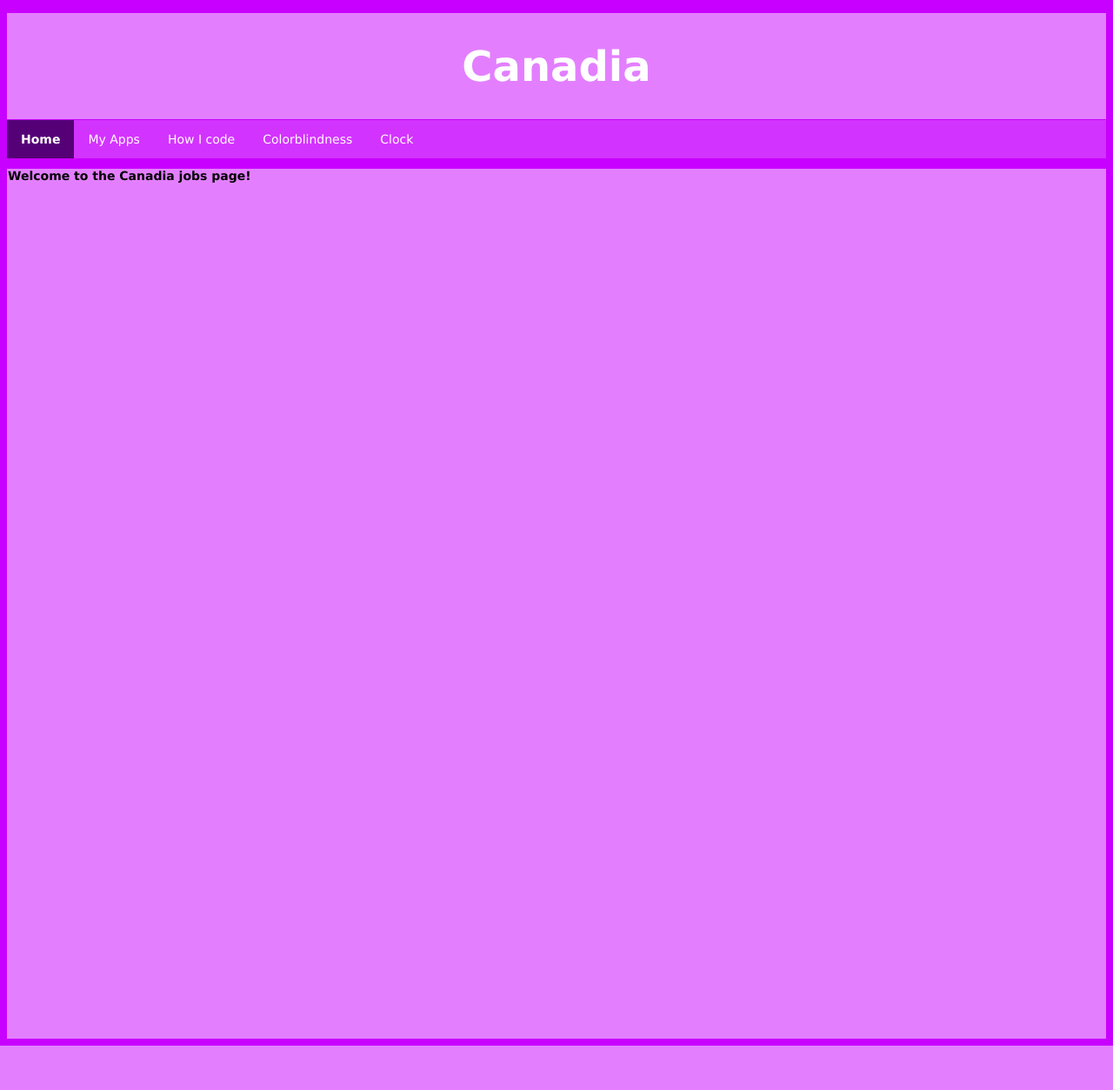
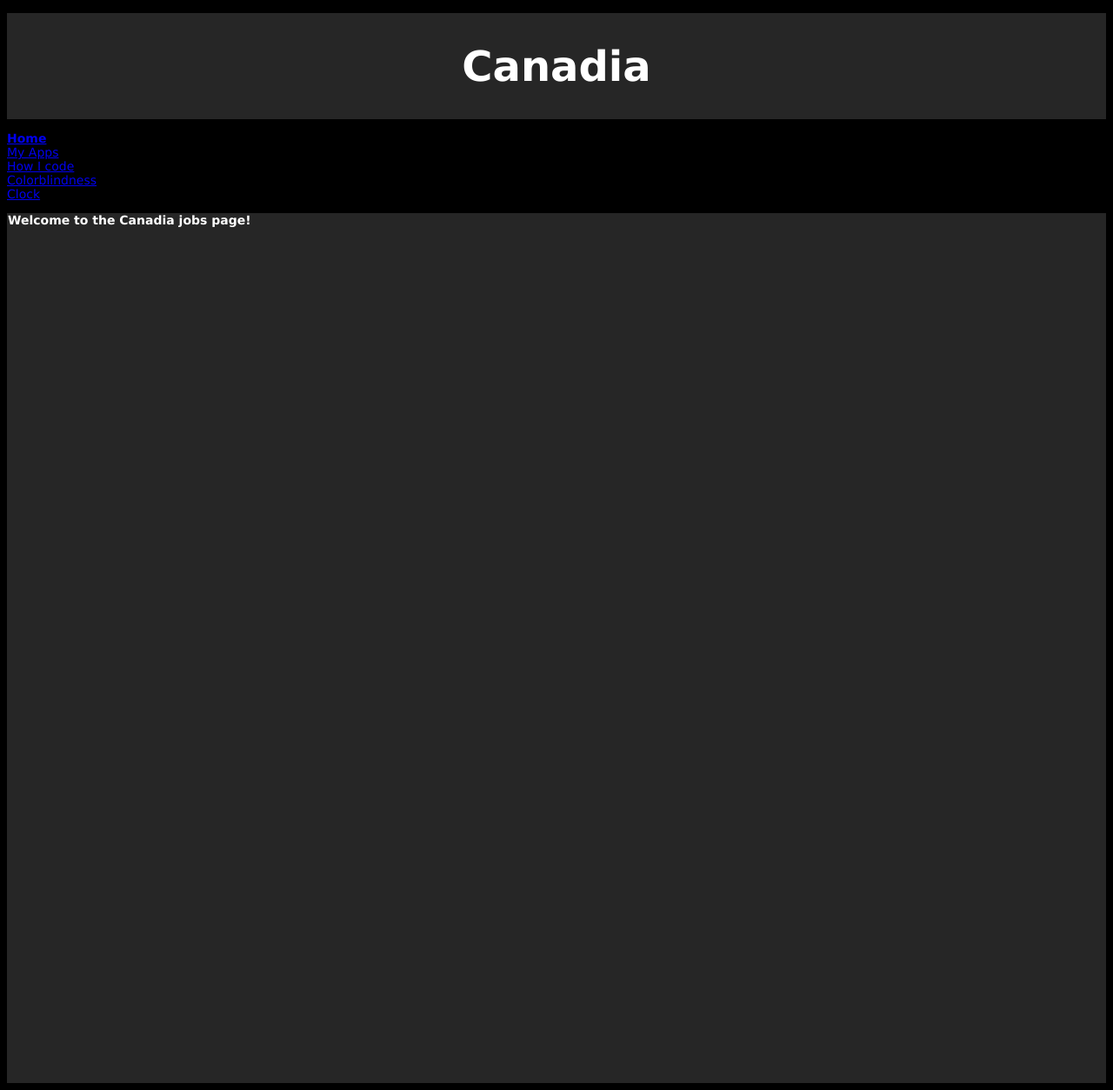
Before and after one commit to tatemitchell/canadia-files, a PHP site: page /job.php in a window 1280 px wide. Shown: the whole page at 87% size. Before the commit the page ends 1202 px from the top, so only its background shows below. Run offline with PHP 8.4, Linux system fonts and the light colour scheme.

Commit message:
changed theme

```diff
--- a/files.css
+++ b/files.css
@@ -6,7 +6,7 @@ h1, h2, h3, h4, h5, h6, p, img, ul, ol, li{
 	font-family: Verdana,"Times New Roman", Arial;
 }
 body {
-	background-color: #c800ff;
+	background-color: #000000;
 }
 h1{
 	font-size: 48px;
@@ -15,7 +15,7 @@ h1{
 
 }
 .header{
-	background-color: #e37fff;
+	background-color: #262626;
 	margin-top: 15px;
 	padding-top: 1px;
 	padding-bottom:1px;
@@ -26,37 +26,9 @@ h1{
 	color:#ffffff;
 }
 
-.nav ul{
-	list-style-type:none;
-	margin: 0;
-	padding: 0;
-	overflow:hidden;
-	background-color: #d333ff;
-}
-.nav li{
-	float:left;
-}
-.nav li a{
-	display:block;
-	color: white;
-	text-align:center;
-	padding:14px 16px;
-	text-decoration: none;
-}
-.nav {
-	padding-top:1px;
-}
-
-li a:hover:not(.active) {
-    background-color: #780099;
-}
-
-.active{
-	background-color: #560077;
-}
 
 .content{
-	background-color:#e37fff;
+	background-color:#262626;
 	padding-left:1px;
 	padding-right:1px;
 	height:1000px;
@@ -74,3 +46,7 @@ li a:hover:not(.active) {
 	text-align: center;
 	font-size: 100;
 }
+
+h1,h2,h3,h4,h5,h6,p,ol,ul,li{
+	color:#ffffff;
+}
```
